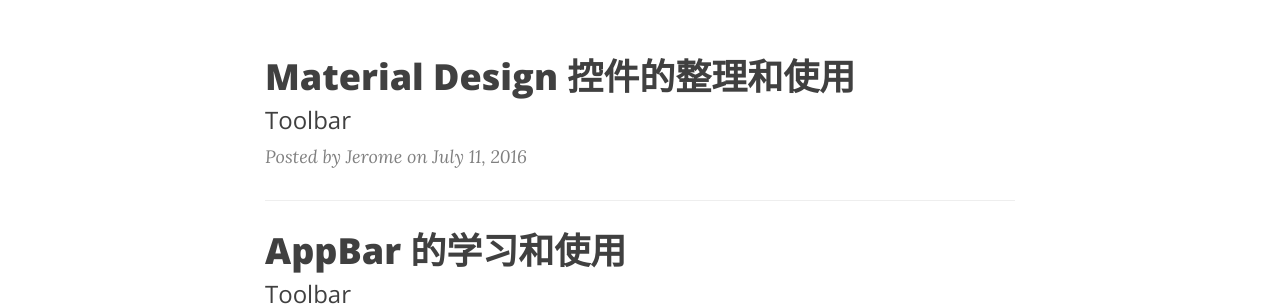
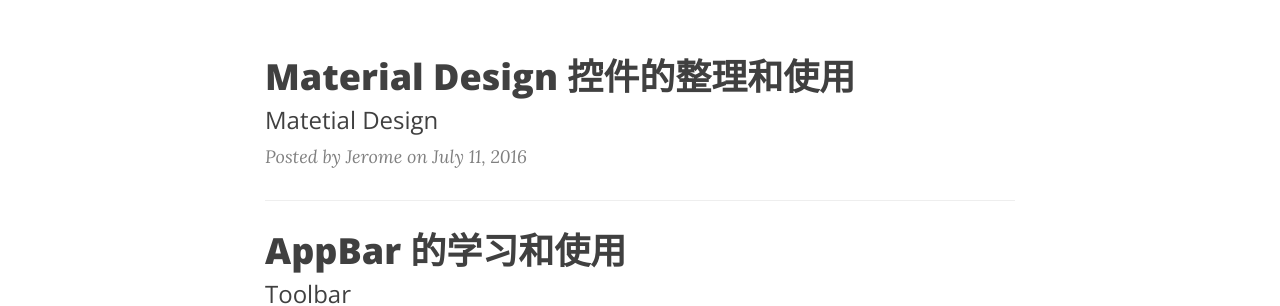
Before and after one commit to jingbolee/jingbolee.github.io, a Jekyll site: the page built from index.html, in a window 1280 px wide. Shown: the part 471-777 px from the top of the page. Built offline with Jekyll 4.4.1, drawn with Linux system fonts in a browser that asks for light colours; nearby versions of some CDN libraries; the list of posts is cut into pages by our own code.

Commit message:
修改标签

```diff
--- a/_posts/2016-07-11-android-Matetial-Design.md
+++ b/_posts/2016-07-11-android-Matetial-Design.md
@@ -1,7 +1,7 @@
 ---
 layout:     post
 title:      "Material Design 控件的整理和使用"
-subtitle:   "Toolbar"
+subtitle:   "Matetial Design"
 date:       2016-07-11
 author:     "Jerome"
 header-img: "img/post-bg-06.jpg"
```
